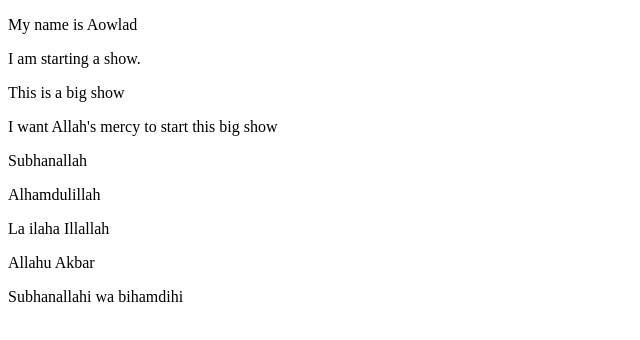
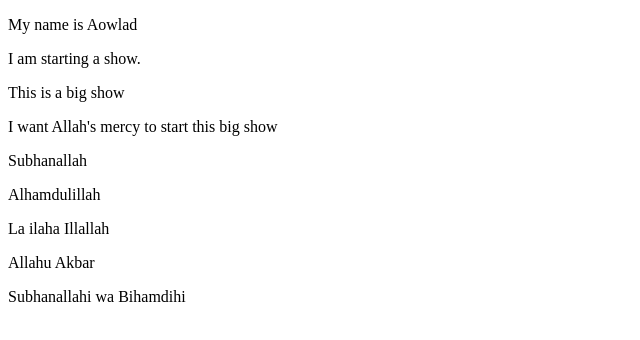
Before and after one commit to aowladmuhammad/MAHBUB, a plain HTML site: page index.html in a window 1280 px wide. Shown: the full height of the page, 0-640 px from the left. Drawn offline with Linux system fonts and the light colour scheme.

Commit message:
test is a test

```diff
--- a/index.html
+++ b/index.html
@@ -16,7 +16,7 @@
   <p>Alhamdulillah</p>
   <p>La ilaha Illallah</p>
   <p>Allahu Akbar</p>
-  <p>Subhanallahi wa bihamdihi</p>
+  <p>Subhanallahi wa Bihamdihi</p>
 
 </body>
 </html>
```
